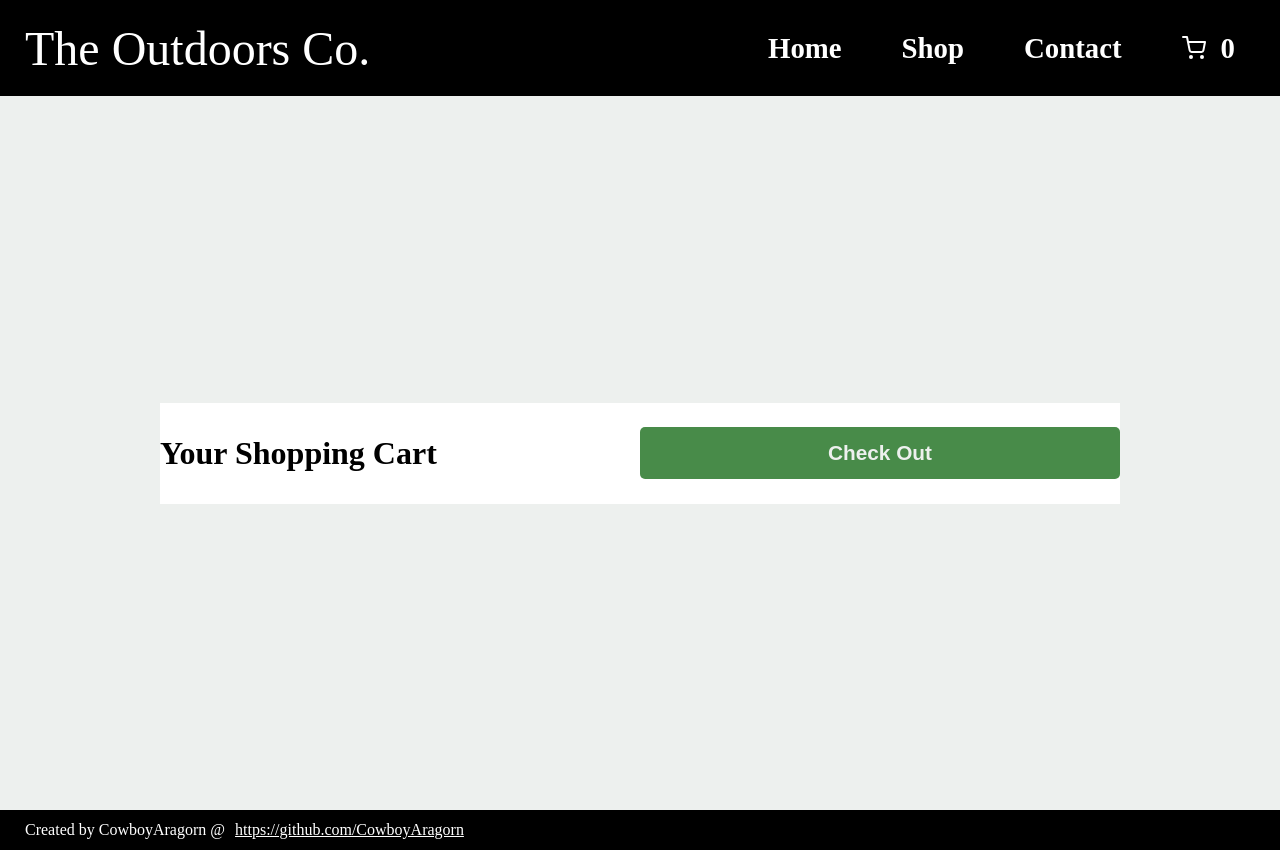
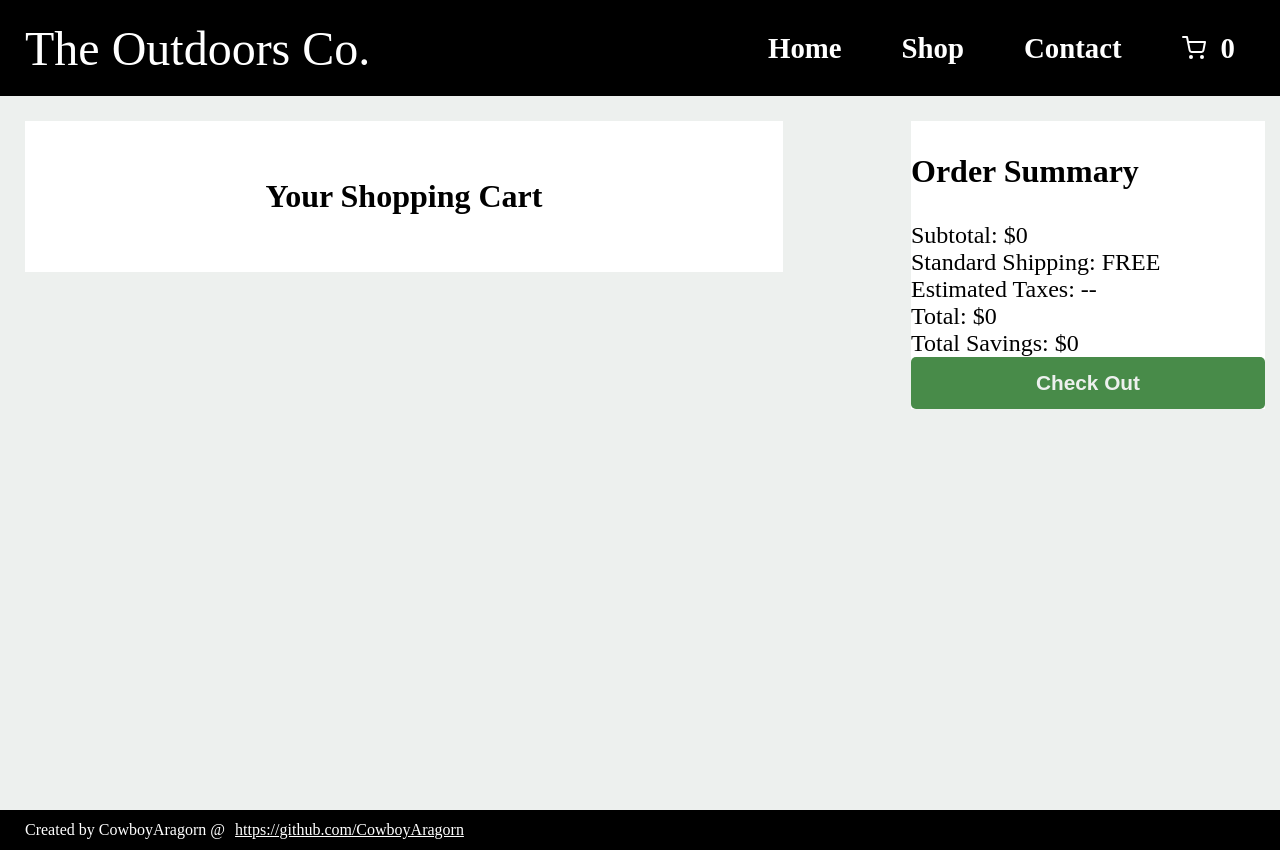
Before and after one commit to CowboyAragorn/shopping-cart, a React (Create React App) app: page /checkout in a window 1280 px wide. Built offline with nearby package versions, Linux system fonts and the light colour scheme.

Commit message:
style cart display and add rudimentary order summary

```diff
--- a/src/components/Checkout.js
+++ b/src/components/Checkout.js
@@ -1,6 +1,5 @@
 import React from "react";
 import styled from "styled-components";
-const Checkout = (props) => {
 const CheckoutWrapper = styled.div`
   display: flex;
   min-height: 83%;
@@ -8,44 +7,50 @@ const Checkout = (props) => {
   background-color: ${(props) => props.theme.colors.offWhite};
   padding-top: 25px;
   padding-bottom: 25px;
-    background-color: ${(props) => props.theme.colors.offWhite};
-    align-items: center;
-    justify-content: center;
+  align-items: flex-start;
+  justify-content: flex-start;
+  gap: 10%;
 `;
 
-  const TotalContainer = styled.div`
-    display: grid;
-    grid-template-columns: 1fr 1fr;
+const CartItemsContainer = styled.div`
+  display: flex;
+  flex-direction: column;
   align-items: center;
   justify-content: center;
   flex-direction: column;
   background-color: white;
-    width: 75%;
+  width: 60%;
+  margin-left: 25px;
+  padding: 25px;
 `;
-  const TotalHeader = styled.h3`
+const StyledHeader = styled.h3`
   font-size: 2rem;
 `;
 
-  const ItemWrapper = styled.div`
+const ItemGrid = styled.div`
   display: flex;
-    align-items: top;
-    justify-content: left;
-    gap: 40px;
-    margin-bottom: 25pt;
+  flex-direction: column;
+  align-items: center;
+  justify-content: center;
+  gap: 50px;
+  width: 100%;
 `;
 
 const ItemInfoWrapper = styled.div`
-    display: flex;
-    flex-direction: column;
-    width: 50%;
+  display: grid;
+  grid-template-columns: 1fr 1fr;
   gap: 20px;
+  width: 70%;
+  border: 1pt solid black;
+  align-items: flex-end;
 `;
 const ItemImage = styled.img`
-    width: 80px;
-    height: 80px;
+  width: 100px;
+  height: 100px;
   margin: 0;
 `;
 const ItemTitle = styled.p`
+  display: flex0;
   margin: 0;
   font-size: 1.5rem;
 `;
@@ -67,10 +72,11 @@ const Checkout = (props) => {
   }
 `;
 const RemoveBtn = styled.button`
-    padding: 7px;
+  padding: 10px;
   font-size: 1rem;
   border-radius: 5px;
-    width: 50%;
+  height: 40px;
+  width: 100px;
   border: none;
   color: black;
   background-color: lightcoral;
@@ -82,6 +88,18 @@ const Checkout = (props) => {
   }
 `;
 
+const PaymentContainer = styled.div`
+  position: sticky;
+  display: flex;
+  flex-direction: column;
+  justify-content: center;
+  align-self: flex-start;
+  width: 30%;
+  height: fit-content;
+  margin-right: 15px;
+  background-color: white;
+`;
+
 const removeItem = (props, i) => {
   const cartCopy = [...props.cart];
   cartCopy[i].count = 0;
@@ -89,27 +107,58 @@ const Checkout = (props) => {
   props.setCart(cartCopy);
 };
 
+const calcTotal = (props) => {
+  let total = 0;
+  props.cart.map((item) => {
+    let quantity = item.count;
+    console.log(quantity);
+    let price = item.price;
+    console.log(price);
+    let itemTotal = price * quantity;
+    console.log(itemTotal);
+    total = total + itemTotal;
+    return total;
+  });
+  return Math.floor(total * 100) / 100;
+};
+
+const Checkout = (props) => {
+  const totalCalc = calcTotal(props);
   return (
     <CheckoutWrapper>
-      <TotalContainer>
-        <TotalHeader>Your Shopping Cart</TotalHeader>
+      <CartItemsContainer>
+        <StyledHeader>Your Shopping Cart</StyledHeader>
+        <ItemGrid>
           {props.cart.map((item, i) => {
             return (
-            <ItemWrapper>
+              <ItemInfoWrapper>
+                <div>
                   <ItemImage src={item.img}></ItemImage>
-              <ItemInfoWrapper>
                   <ItemTitle>{item.name}</ItemTitle>
+                </div>
+                <div>
                   <ItemTitle>{item.price}</ItemTitle>
                   <ItemTitle>{item.count}</ItemTitle>
                   <RemoveBtn onClick={removeItem.bind(this, props, i)}>
                     Remove
                   </RemoveBtn>
+                </div>
               </ItemInfoWrapper>
-            </ItemWrapper>
             );
           })}
+        </ItemGrid>
+      </CartItemsContainer>
+      <PaymentContainer>
+        <StyledHeader>Order Summary</StyledHeader>
+        <ItemTitle>Subtotal: ${totalCalc}</ItemTitle>
+        <ItemTitle>Standard Shipping: FREE</ItemTitle>
+        <ItemTitle>Estimated Taxes: --</ItemTitle>
+        <ItemTitle>Total: ${totalCalc}</ItemTitle>
+        <ItemTitle>
+          Total Savings: ${Math.floor(((totalCalc / 7) * 100) / 100)}
+        </ItemTitle>
         <CheckoutBtn>Check Out</CheckoutBtn>
-      </TotalContainer>
+      </PaymentContainer>
     </CheckoutWrapper>
   );
 };
```
Lines whose indentation alone changed are shown as unchanged.
